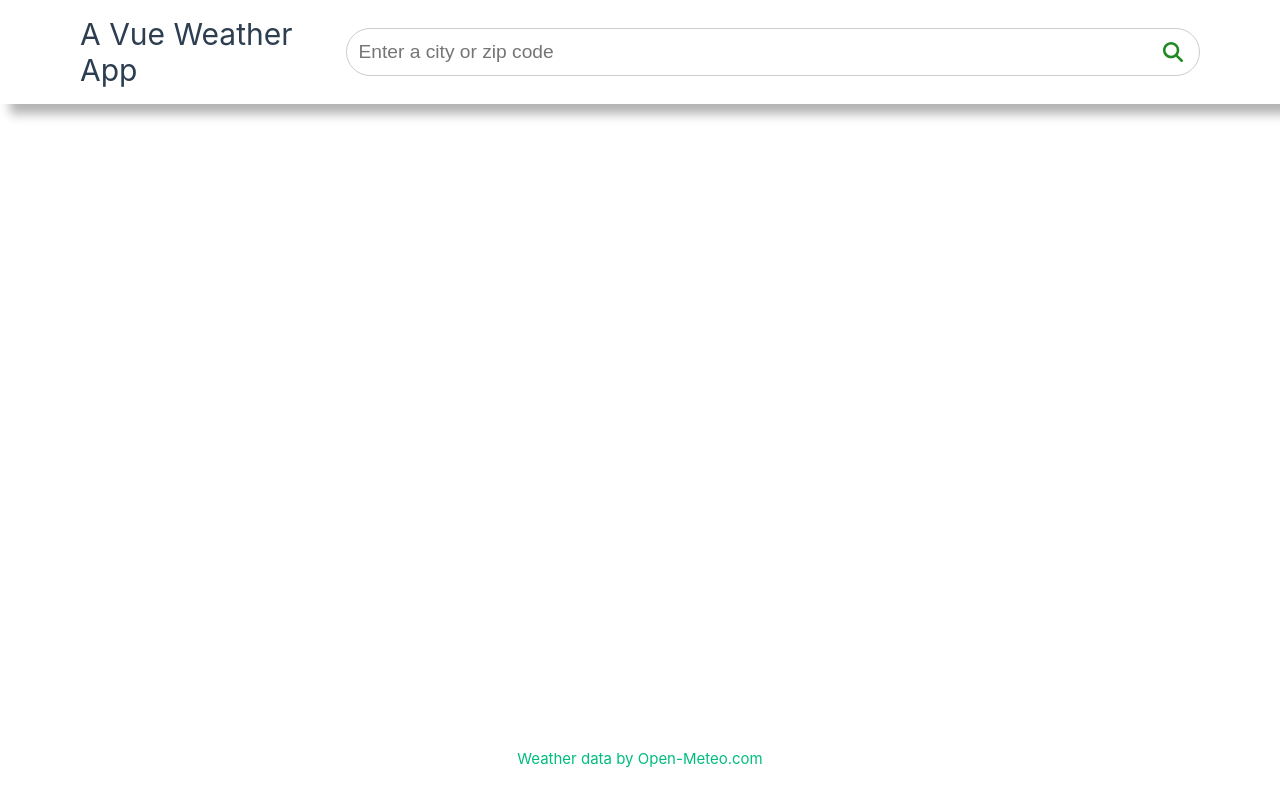
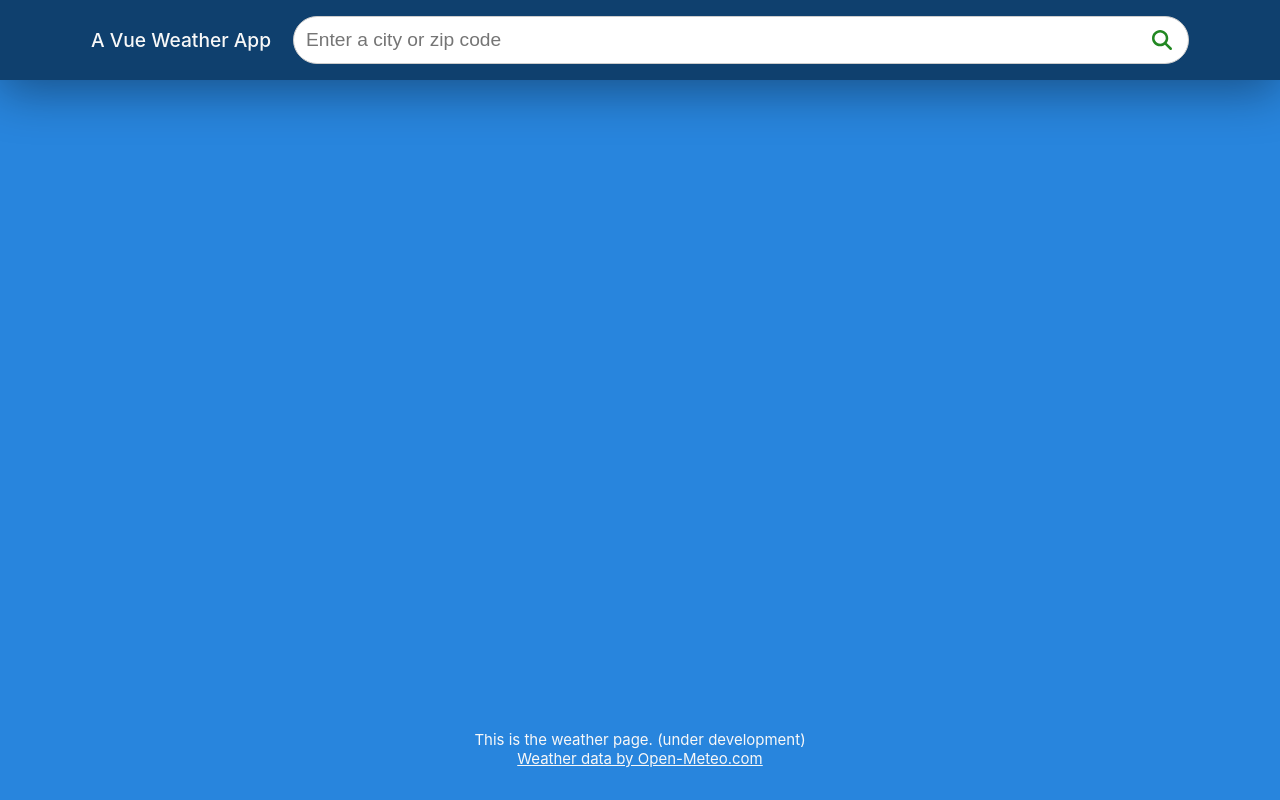
Before and after one commit to gitnamehere/vue-weather-app, a Vue app: page /weather in a window 1280 px wide. Built offline with nearby package versions, Linux system fonts and the light colour scheme.

Commit message:
feat: redesign weather page, still wip

```diff
--- a/src/views/WeatherView.vue
+++ b/src/views/WeatherView.vue
@@ -1,4 +1,5 @@
 <script setup lang="ts">
+import { ref } from 'vue';
 import { RouterLink } from 'vue-router';
 import { storeToRefs } from 'pinia';
 import { useWeatherStore } from '@/stores/weather';
@@ -16,71 +17,138 @@ weatherStore.$subscribe(() => {
 </script>
 
 <template>
+    <Transition>
+        <div class="background" ></div>
+    </Transition>
     <div class="container">
         <div class="topBar">
-            <h1>A Vue Weather App</h1>
+            <a href="/" style="color: #1c1c1c;">
+                <h1>A Vue Weather App</h1>
+            </a>
             <div class="searchBarTop">
                 <Searchbar />
             </div>
         </div>
         <div class="body">
-            <text>This is the weather page. (under development)</text>
-            <text v-if="geocoding">Geocoding Data (debug)</text>
-            <div>
-                <text> {{ geocoding }} </text>
+            <div class="location">
+                <h1 v-if="geocoding">{{geocoding.name}}, {{geocoding.admin1}}</h1>
+                <h2 v-if="weather">{{geocoding.country}}</h2>
             </div>
+            <text v-if="weather">Temperature: {{weather.temperature}}°F</text>
+            <text v-if="weather">Windspeed: {{weather.windspeed}}mph @ {{weather.winddirection}}° (compass directions coming soon!)</text>
+            <text v-if="weather">Conditions: {{weather.weathercode}} (This is a WMO weather interpretation code, check what it means in open-meteo's api docs. English interpretation coming soon)</text>
+            <text v-if="weather">
+                <text v-if="weather.is_day">It is currently day.</text>
+                <text v-else>It is currently night.</text>
+            </text>
             <text v-if="weather">Weather Data (debug)</text>
             <div>
                 <text> {{ weather }} </text>
             </div>
-            <footer class="footer">
-                <a href="https://open-meteo.com/">Weather data by Open-Meteo.com</a>
-            </footer>
         </div>
+        <footer class="footer">
+            <text>This is the weather page. (under development)</text>
+            <a href="https://open-meteo.com/" style="color: #f8f8f8;"><u>Weather data by Open-Meteo.com</u></a>
+        </footer>
     </div>
 </template>
 
-<style>
+<style scoped>
     .container {
+        color: #f8f8f8;
         left: 0%;
         top: 0%;
-        height: auto;
+        height: 100vh;
         width: auto;
+        align-items: center;
+        justify-content: center;
     }
     .topBar {
-        box-shadow: 10px 10px 10px rgba(0, 0, 0, 0.3);
-        position: fixed;
+        animation: fadein 0.5s;
+        box-shadow: 0px 10px 50px rgba(0, 0, 0, 0.4);
+        background: #0f406e;
         display: flex;
-        top: 0;
-        left: 0;
         width: 100vw;
         padding: 1rem 5rem;
         flex-direction: row;
         justify-content: space-around;
         align-items: center;
+        margin-bottom: 1rem;
     }
-    .searchBarTop {
+
+    @media (max-width: 767px) {
+
+        .topBar {
+            padding: 1rem;
+        }
+        .topBar h1 {
+        display: none;
+        font-weight: 500;
+        font-size: 1.5vw;
+        color: #f8f8f8;
+        }
+
+        .searchBarTop {
+        display: flex;
+        width: 100%;
+        }
+    }
+
+    @media (min-width: 768px) {
+        .topBar h1 {
+        font-weight: 500;
+        font-size: 1.5vw;
+        color: #f8f8f8;
+        }
+
+        .searchBarTop {
         display: flex;
         width: 80%;
+        }
     }
 
     .body {
         height: auto;
         display: flex;
-        margin-top: 10%;
         padding: 0 2%;
         flex-direction: column;
-        justify-content: space-around;
+        align-items: center;
+        justify-content: start;
+    }
+
+    .location {
+        margin: 1rem auto;
+        display: flex;
+        flex-direction: column;
         align-items: center;
     }
 
     .footer {
         position: fixed;
         display: flex;
+        flex-direction: column;
+        left: 0;
         width: 100vw;
         align-items: center;
         justify-content: center;
         bottom: 0;
         margin-bottom: 2rem;
+        text-align: center;
+    }
+
+    @keyframes fadein {
+        from { opacity: 0; }
+        to   { opacity: 1; }
+    }
+
+    .background {
+    position: absolute;
+    background-color: #2885dd;
+    animation: fadein 0.5s;
+    width: 100vw;
+    height: 100vh;
+    top: 0;
+    left: 0;
+    z-index: -1;
     }
 </style>
```
